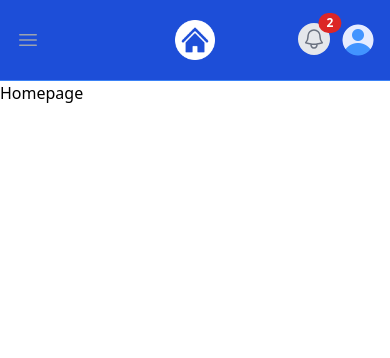
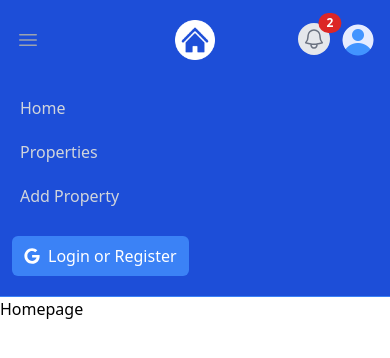
Before and after one commit to eddyK15501/property-listing, a Next.js app: page / in a window 390 px wide. Both pictures are taken after a click on the button "Open main menu". Shown: the top 358 px of the page. Built offline with nearby package versions, Linux system fonts and the light colour scheme.

Commit message:
Navbar.jsx - useState() toggle mobile menu on max-width 1024px

```diff
--- a/components/Navbar.jsx
+++ b/components/Navbar.jsx
@@ -1,3 +1,6 @@
+'use client';
+
+import { useState } from 'react';
 import Image from 'next/image';
 import Link from 'next/link';
 import logo from '@/assets/images/logo-white.png';
@@ -6,6 +9,8 @@ import defaultProfile from '@/assets/images/profile.png';
 import { FaGoogle } from 'react-icons/fa6';
 
 const Navbar = () => {
+  const [mobileMenu, setMobileMenu] = useState(false);
+
   return (
     <nav className='bg-blue-700 border-b border-blue-500'>
       <div className='mx-auto max-w-7xl px-2 sm:px-6 lg:px-8'>
@@ -17,6 +22,7 @@ const Navbar = () => {
               className='relative inline-flex items-center justify-center rounded-md p-2 text-gray-400 hover:text-white focus:outline-none'
               aria-controls='mobile-menu'
               aria-expanded='false'
+              onClick={() => setMobileMenu((prev) => !prev)}
             >
               <span className='absolute -inset-0.5'></span>
               <span className='sr-only'>Open main menu</span>
@@ -72,8 +78,8 @@ const Navbar = () => {
           </div>
           <div className='hidden lg:block lg:ml-6'>
             <div className='flex items-center'>
-              <button className='flex items-center text-white bg-none hover:text-gray-300 rounded-md px-3 py-2'>
-                <FaGoogle className='text-white mr-1 p-1.5 rounded-full' size={27} />
+              <button className='flex items-center text-white hover:bg-blue-500 hover:transition rounded-md px-3 py-2'>
+                <FaGoogle className='text-white mr-2' />
                 <span>Login or Register</span>
               </button>
             </div>
@@ -162,11 +168,12 @@ const Navbar = () => {
           </div>
         </div>
       </div>
-      <div className='hidden' id='mobile-menu'>
+      {mobileMenu && (
+        <div id='mobile-menu'>
           <div className='space-y-1 px-2 pb-3 pt-2'>
             <Link
               href='/'
-            className='bg-gray-900 text-white block rounded-md px-3 py-2 text-base font-medium'
+              className='text-gray-300 hover:text-white block rounded-md px-3 py-2 text-base font-medium'
             >
               Home
             </Link>
@@ -182,12 +189,15 @@ const Navbar = () => {
             >
               Add Property
             </Link>
-          <button className='flex items-center text-white bg-gray-700 hover:bg-gray-900 hover:text-white rounded-md px-3 py-2 my-4'>
-            <i className='fa-brands fa-google mr-2'></i>
+          </div>
+          <div className='mt-2 mb-5 ml-3'>
+            <button className='flex items-center text-white bg-blue-500 hover:bg-blue-400 hover:text-white hover:transition rounded-md px-3 py-2'>
+              <FaGoogle className='mr-2' />
               <span>Login or Register</span>
             </button>
           </div>
         </div>
+      )}
     </nav>
   );
 };
```
Lines whose indentation alone changed are shown as unchanged.
